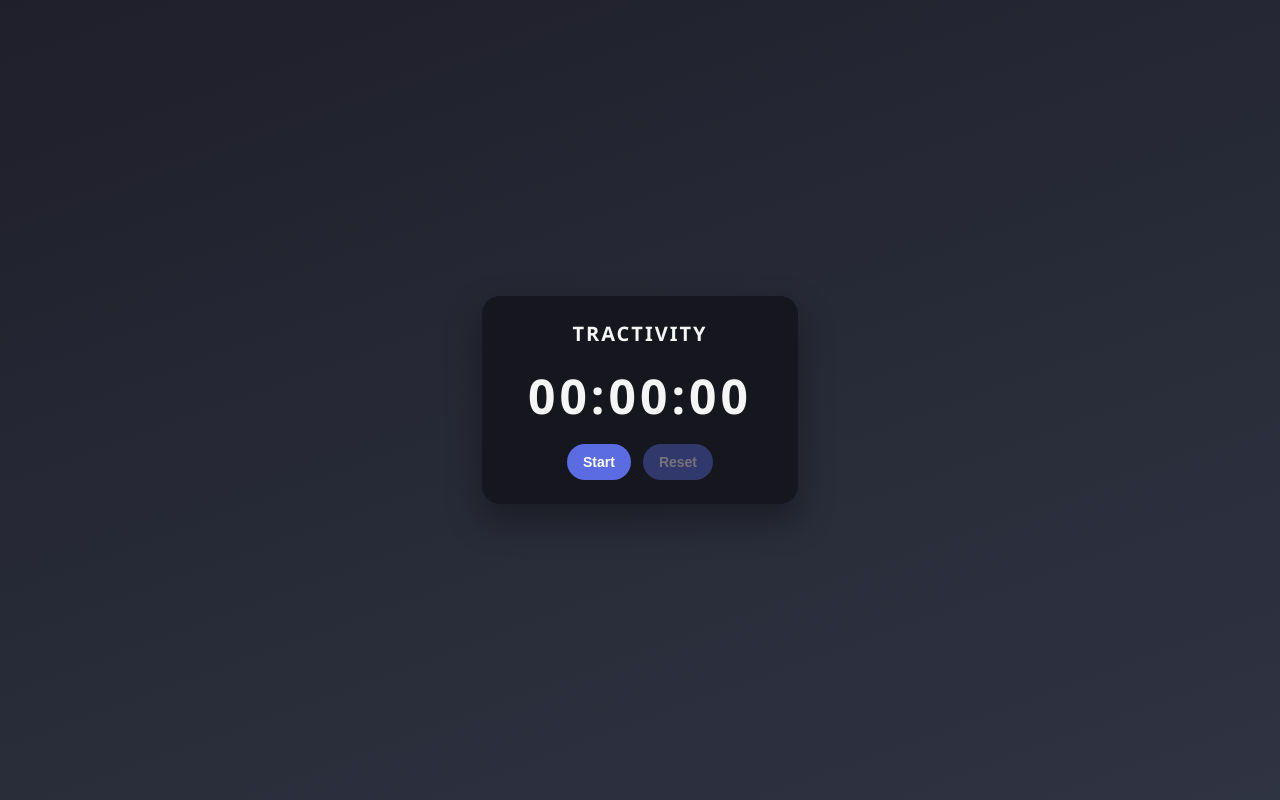
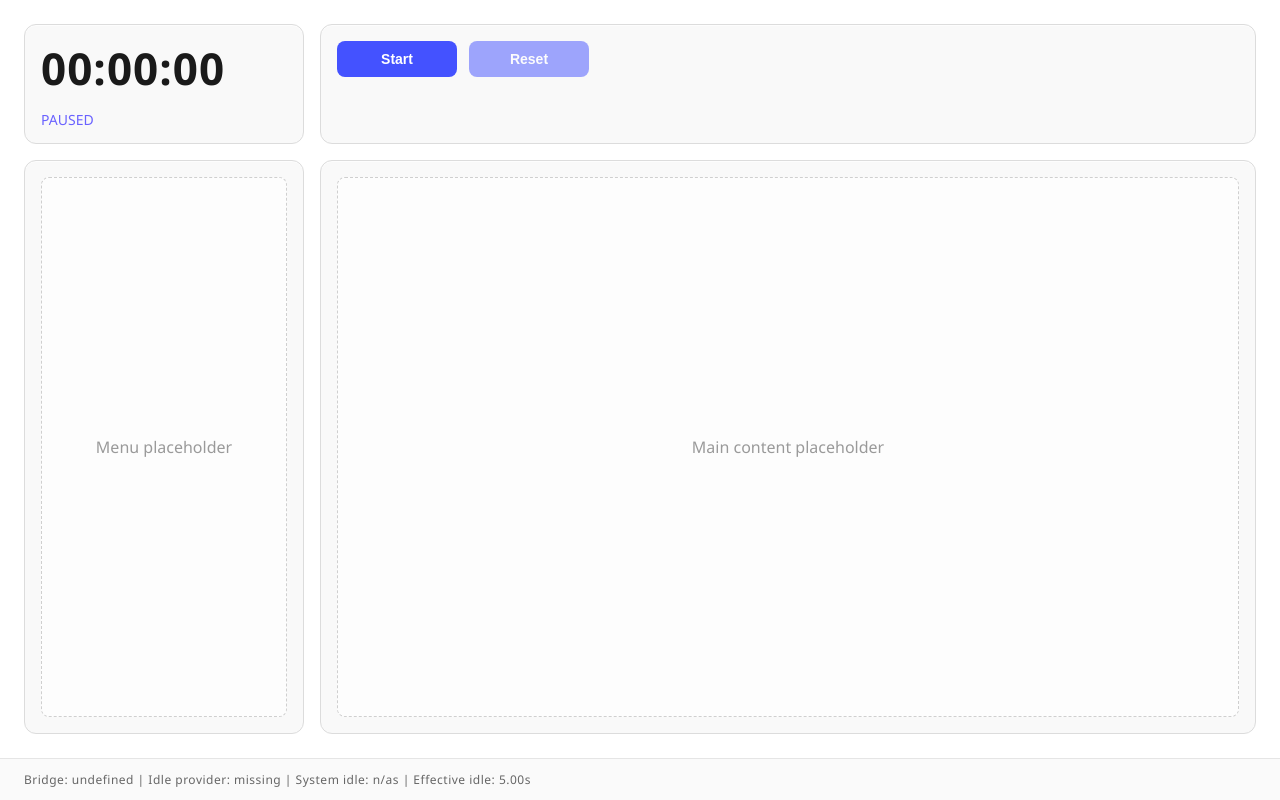
Before and after one commit to kosteklvp/Tractivity, a website with bundled scripts: page src/renderer/index.html in a window 1280 px wide. Built offline with nearby package versions, Linux system fonts and the light colour scheme.

Commit message:
update 8 files

```diff
--- /dev/null
+++ b/src/preload/preload.cjs
@@ -0,0 +1,6 @@
+const { contextBridge, ipcRenderer } = require('electron');
+
+contextBridge.exposeInMainWorld('tractivityApi', {
+  appVersion: () => '0.1.0',
+  getSystemIdleTime: () => ipcRenderer.invoke('system:getIdleTime')
+});
--- a/src/preload/preload.ts
+++ b/src/preload/preload.ts
@@ -1,5 +1 @@
-import { contextBridge } from 'electron';
-
-contextBridge.exposeInMainWorld('tractivityApi', {
-  appVersion: () => '0.1.0'
-});
+export { };
--- /dev/null
+++ b/src/renderer/inactivityMonitor.ts
@@ -0,0 +1,118 @@
+export interface TimerLike {
+  start(): void;
+  pause(): void;
+  isRunning(): boolean;
+}
+
+type IdleTimeProvider = () => number | Promise<number>;
+
+export class InactivityMonitor {
+  private pausedByIdle = false;
+
+  private evaluating = false;
+
+  private lastActivity = Date.now();
+
+  private lastSystemIdleMs: number | undefined;
+
+  private lastEffectiveIdleMs = 0;
+
+  constructor(
+    private readonly timer: TimerLike,
+    private readonly thresholdMs: number,
+    private readonly idleTimeProvider?: IdleTimeProvider,
+    private readonly onStateChange?: () => void
+  ) {}
+
+  markActivity(timestamp: number = Date.now()): void {
+    this.lastActivity = timestamp;
+
+    if (!this.timer.isRunning() && this.pausedByIdle) {
+      this.pausedByIdle = false;
+      this.timer.start();
+      this.onStateChange?.();
+    }
+  }
+
+  async evaluate(): Promise<void> {
+    if (this.evaluating) {
+      return;
+    }
+
+    this.evaluating = true;
+
+    try {
+      const now = Date.now();
+      let idleMillisecondsFromSystem: number | undefined;
+
+      if (this.idleTimeProvider) {
+        let idleResult: number | Promise<number> | null;
+
+        try {
+          idleResult = this.idleTimeProvider();
+        } catch (error) {
+          console.error('Failed to determine system idle time', error);
+          idleResult = null;
+        }
+
+        if (idleResult !== null) {
+          const idleSeconds = await Promise.resolve(idleResult).catch((error) => {
+            console.error('Failed to determine system idle time', error);
+            return null;
+          });
+
+          if (typeof idleSeconds === 'number' && Number.isFinite(idleSeconds) && idleSeconds >= 0) {
+            idleMillisecondsFromSystem = idleSeconds * 1000;
+
+            if (idleMillisecondsFromSystem < this.thresholdMs) {
+              this.lastActivity = now;
+            }
+          }
+        }
+      }
+
+      const elapsedSinceActivity = now - this.lastActivity;
+      const effectiveIdle = idleMillisecondsFromSystem ?? elapsedSinceActivity;
+
+      this.lastSystemIdleMs = idleMillisecondsFromSystem;
+      this.lastEffectiveIdleMs = effectiveIdle;
+
+      if (this.timer.isRunning()) {
+        if (effectiveIdle >= this.thresholdMs) {
+          this.timer.pause();
+          this.pausedByIdle = true;
+          this.onStateChange?.();
+        }
+      } else if (this.pausedByIdle && effectiveIdle < this.thresholdMs) {
+        this.pausedByIdle = false;
+        this.timer.start();
+        this.lastActivity = now;
+        this.onStateChange?.();
+      }
+    } finally {
+      this.evaluating = false;
+    }
+  }
+
+  clearAutoPause(): void {
+    this.lastActivity = Date.now();
+    this.lastEffectiveIdleMs = 0;
+
+    if (this.pausedByIdle) {
+      this.pausedByIdle = false;
+      this.onStateChange?.();
+    }
+  }
+
+  isPausedByInactivity(): boolean {
+    return this.pausedByIdle;
+  }
+
+  getDiagnostics(): { systemIdleMs: number | undefined; effectiveIdleMs: number; pausedByIdle: boolean } {
+    return {
+      systemIdleMs: this.lastSystemIdleMs,
+      effectiveIdleMs: this.lastEffectiveIdleMs,
+      pausedByIdle: this.pausedByIdle
+    };
+  }
+}
--- a/src/renderer/index.html
+++ b/src/renderer/index.html
@@ -8,14 +8,31 @@
   <link rel="stylesheet" href="./styles.css" />
 </head>
 <body>
-  <main class="container">
-    <h1>Tractivity</h1>
-    <div class="timer-display" id="timerDisplay">00:00:00</div>
-    <div class="controls">
-      <button id="startPauseBtn" type="button">Start</button>
-      <button id="resetBtn" type="button" disabled>Reset</button>
-    </div>
+  <main class="layout">
+    <section class="panel timer-panel">
+      <div class="timer-display" id="timerDisplay">00:00:00</div>
+      <div class="status" id="statusLabel"></div>
+    </section>
+    <section class="panel controls-panel">
+      <div class="controls">
+        <button id="startPauseBtn" type="button">Start</button>
+        <button id="resetBtn" type="button" disabled>Reset</button>
+      </div>
+    </section>
+    <section class="panel menu-panel">
+      <nav class="menu-placeholder">
+        <p>Menu placeholder</p>
+      </nav>
+    </section>
+    <section class="panel main-panel">
+      <div class="main-placeholder">
+        <p>Main content placeholder</p>
+      </div>
+    </section>
   </main>
+  <footer class="dev-footer">
+    <div class="debug" id="debugInfo"></div>
+  </footer>
   <script type="module" src="./index.js"></script>
 </body>
 </html>
--- a/src/renderer/index.ts
+++ b/src/renderer/index.ts
@@ -1,50 +1,115 @@
+import { InactivityMonitor } from './inactivityMonitor.js';
 import { Timer, formatElapsed } from './timer.js';
+
+const INACTIVITY_THRESHOLD_MS = 3_000;
 
 type UIElements = {
   startPauseButton: HTMLButtonElement;
   resetButton: HTMLButtonElement;
   display: HTMLElement;
+  statusLabel: HTMLElement;
+  debugInfo: HTMLElement;
 };
 
 const getUIElements = (): UIElements => {
   const startPauseButton = document.getElementById('startPauseBtn') as HTMLButtonElement | null;
   const resetButton = document.getElementById('resetBtn') as HTMLButtonElement | null;
   const display = document.getElementById('timerDisplay');
+  const statusLabel = document.getElementById('statusLabel');
+  const debugInfo = document.getElementById('debugInfo');
 
-  if (!startPauseButton || !resetButton || !display) {
+  if (!startPauseButton || !resetButton || !display || !statusLabel || !debugInfo) {
     throw new Error('Timer controls are missing from the document.');
   }
 
-  return { startPauseButton, resetButton, display };
+  return { startPauseButton, resetButton, display, statusLabel, debugInfo };
 };
 
 const initializeTimerUI = (): void => {
   const timer = new Timer();
-  const { startPauseButton, resetButton, display } = getUIElements();
+  const { startPauseButton, resetButton, display, statusLabel, debugInfo } = getUIElements();
 
   const syncDisplay = (): void => {
     display.textContent = formatElapsed(timer.getElapsedMs());
     resetButton.disabled = timer.isRunning() || timer.getElapsedMs() === 0;
     startPauseButton.textContent = timer.isRunning() ? 'Pause' : 'Start';
+    statusLabel.textContent = timer.isRunning() ? '' : 'Paused';
   };
+
+  const api = window.tractivityApi;
+  const idleTimeProvider = api?.getSystemIdleTime ? () => api.getSystemIdleTime() : undefined;
+
+  const inactivityMonitor = new InactivityMonitor(
+    timer,
+    INACTIVITY_THRESHOLD_MS,
+    idleTimeProvider,
+    () => {
+      syncDisplay();
+      renderDiagnostics();
+    }
+  );
+
+  function renderDiagnostics(): void {
+    const diagnostics = inactivityMonitor.getDiagnostics();
+    const providerAvailable = Boolean(window.tractivityApi?.getSystemIdleTime);
+    const bridgeState = typeof window.tractivityApi;
+    const systemIdleSeconds = diagnostics.systemIdleMs !== undefined ? (diagnostics.systemIdleMs / 1000).toFixed(2) : 'n/a';
+    const effectiveIdleSeconds = (diagnostics.effectiveIdleMs / 1000).toFixed(2);
+    const pausedNote = diagnostics.pausedByIdle ? ' | Auto-paused' : '';
+
+    debugInfo.textContent = `Bridge: ${bridgeState} | Idle provider: ${providerAvailable ? 'available' : 'missing'} | System idle: ${systemIdleSeconds}s | Effective idle: ${effectiveIdleSeconds}s${pausedNote}`;
+  }
+
+  const handleUserActivity = (): void => {
+    inactivityMonitor.markActivity();
+    renderDiagnostics();
+  };
+
+  const activityEvents: Array<keyof DocumentEventMap> = ['mousemove', 'mousedown', 'keydown', 'touchstart', 'wheel'];
+  activityEvents.forEach((eventName) => {
+    document.addEventListener(eventName, handleUserActivity, { passive: true });
+  });
+
+  window.addEventListener('focus', handleUserActivity);
+
+  document.addEventListener('visibilitychange', () => {
+    if (document.visibilityState === 'visible') {
+      handleUserActivity();
+    }
+  });
 
   startPauseButton.addEventListener('click', () => {
     if (timer.isRunning()) {
       timer.pause();
+      inactivityMonitor.clearAutoPause();
     } else {
       timer.start();
+      inactivityMonitor.clearAutoPause();
     }
 
+    handleUserActivity();
     syncDisplay();
   });
 
   resetButton.addEventListener('click', () => {
     timer.reset();
+    inactivityMonitor.clearAutoPause();
+    handleUserActivity();
     syncDisplay();
   });
 
-  window.setInterval(syncDisplay, 250);
+  const evaluateAndRender = (): void => {
+    void inactivityMonitor.evaluate().finally(() => {
+      syncDisplay();
+      renderDiagnostics();
+    });
+  };
+
+  window.setInterval(evaluateAndRender, 250);
+
+  handleUserActivity();
   syncDisplay();
+  renderDiagnostics();
 };
 
 document.addEventListener('DOMContentLoaded', () => {
--- a/src/renderer/styles.css
+++ b/src/renderer/styles.css
@@ -1,5 +1,5 @@
 :root {
-  color-scheme: light dark;
+  color-scheme: only light;
   font-family: 'Segoe UI', Arial, sans-serif;
 }
 
@@ -7,37 +7,71 @@ body {
   margin: 0;
   min-height: 100vh;
   display: flex;
-  align-items: center;
-  justify-content: center;
-  background: linear-gradient(160deg, #1f1f2b, #2f3442);
-  color: #f5f5f5;
+  flex-direction: column;
+  background: #ffffff;
+  color: #1a1a1a;
 }
 
-.container {
+.layout {
+  display: grid;
+  grid-template-columns: 280px 1fr;
+  grid-template-rows: 120px minmax(0, 1fr);
+  gap: 16px;
+  padding: 24px;
+  flex: 1;
+  box-sizing: border-box;
+}
+
+.panel {
+  border: 1px solid #dcdcdc;
+  border-radius: 12px;
+  padding: 16px;
+  background: #f9f9f9;
+  box-shadow: inset 0 1px 0 rgba(255, 255, 255, 0.7);
   display: flex;
   flex-direction: column;
-  align-items: center;
-  gap: 16px;
-  padding: 24px 28px;
-  border-radius: 18px;
-  background-color: rgba(20, 20, 28, 0.9);
-  box-shadow: 0 16px 35px rgba(0, 0, 0, 0.35);
-  width: 260px;
-  text-align: center;
+  gap: 12px;
+  min-height: 0;
 }
 
-h1 {
-  font-size: 20px;
-  letter-spacing: 2px;
-  text-transform: uppercase;
-  margin: 0;
+.timer-panel {
+  grid-column: 1 / 2;
+  grid-row: 1 / 2;
+  justify-content: center;
+}
+
+.controls-panel {
+  grid-column: 2 / 3;
+  grid-row: 1 / 2;
+  align-items: flex-start;
+}
+
+.menu-panel {
+  grid-column: 1 / 2;
+  grid-row: 2 / 3;
+  min-height: 0;
+}
+
+.main-panel {
+  grid-column: 2 / 3;
+  grid-row: 2 / 3;
+  min-height: 0;
 }
 
 .timer-display {
-  font-size: 48px;
-  font-weight: 700;
-  letter-spacing: 4px;
+  font-size: 44px;
+  font-weight: 600;
+  letter-spacing: 1px;
   font-variant-numeric: tabular-nums;
+  color: #1a1a1a;
+}
+
+.status {
+  min-height: 20px;
+  font-size: 14px;
+  font-weight: 500;
+  color: #6a62ff;
+  text-transform: uppercase;
 }
 
 .controls {
@@ -46,20 +80,20 @@ h1 {
 }
 
 button {
-  flex: 1;
-  padding: 10px 16px;
+  width: 120px;
+  padding: 10px 0;
   border: none;
-  border-radius: 999px;
+  border-radius: 8px;
   font-size: 14px;
   font-weight: 600;
   cursor: pointer;
-  background: #5b6be1;
-  color: #fff;
+  background: #4452ff;
+  color: #ffffff;
   transition: background 0.2s ease, transform 0.2s ease;
 }
 
 button:hover:enabled {
-  background: #7786ff;
+  background: #5c6dff;
 }
 
 button:active:enabled {
@@ -67,6 +101,30 @@ button:active:enabled {
 }
 
 button:disabled {
-  opacity: 0.4;
+  opacity: 0.5;
   cursor: not-allowed;
 }
+
+.menu-placeholder,
+.main-placeholder {
+  flex: 1;
+  border: 1px dashed #cfcfcf;
+  border-radius: 8px;
+  display: flex;
+  align-items: center;
+  justify-content: center;
+  color: #9a9a9a;
+  background: rgba(255, 255, 255, 0.7);
+}
+
+.dev-footer {
+  border-top: 1px solid #e5e5e5;
+  padding: 12px 24px;
+  background: #fafafa;
+}
+
+.debug {
+  font-size: 12px;
+  color: #666666;
+  letter-spacing: 0.5px;
+}
```
Also changed, not shown: package.json (+9 -4 lines), src/main/main.ts (+11 -5 lines), src/renderer/global.d.ts (added, +12 -0 lines), tests/inactivityMonitor.test.ts (added, +145 -0 lines), .eslintrc.json, src/assets/icon.ico (added).
